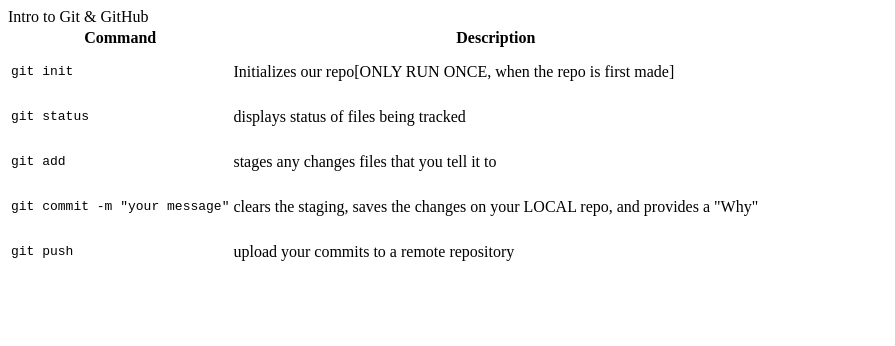
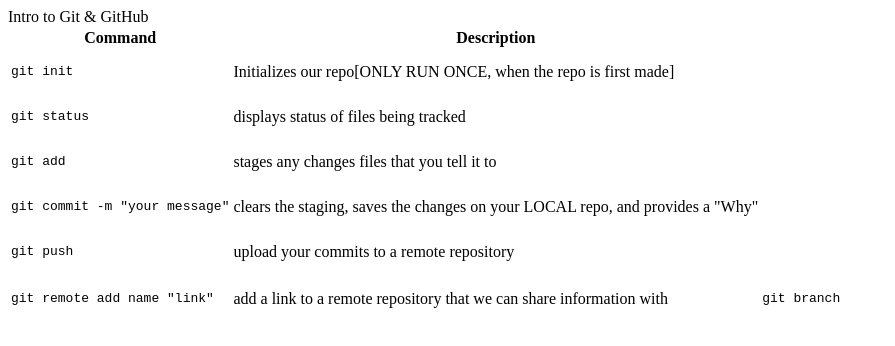
Before and after one commit to HaasP-04/introToGit, a plain HTML site: page index.html in a window 1280 px wide. Shown: the whole page, without its empty margins (0-895 px from the left). Drawn offline with Linux system fonts and the light colour scheme.

Commit message:
added notes for remote command

```diff
--- a/index.html
+++ b/index.html
@@ -39,6 +39,14 @@
       <td><pre>git push</pre></td>
       <td>upload your commits to a remote repository</td>
      </tr>
+     <tr>
+
+     </tr>
+     <tr>
+      <td><pre>git remote add name "link"</pre></td>
+      <td>add a link to a remote repository that we can share information with</td>
+      <td><pre>git branch</pre></td>
+     </tr>
   </tbody>
 </table>
 </body>
```
